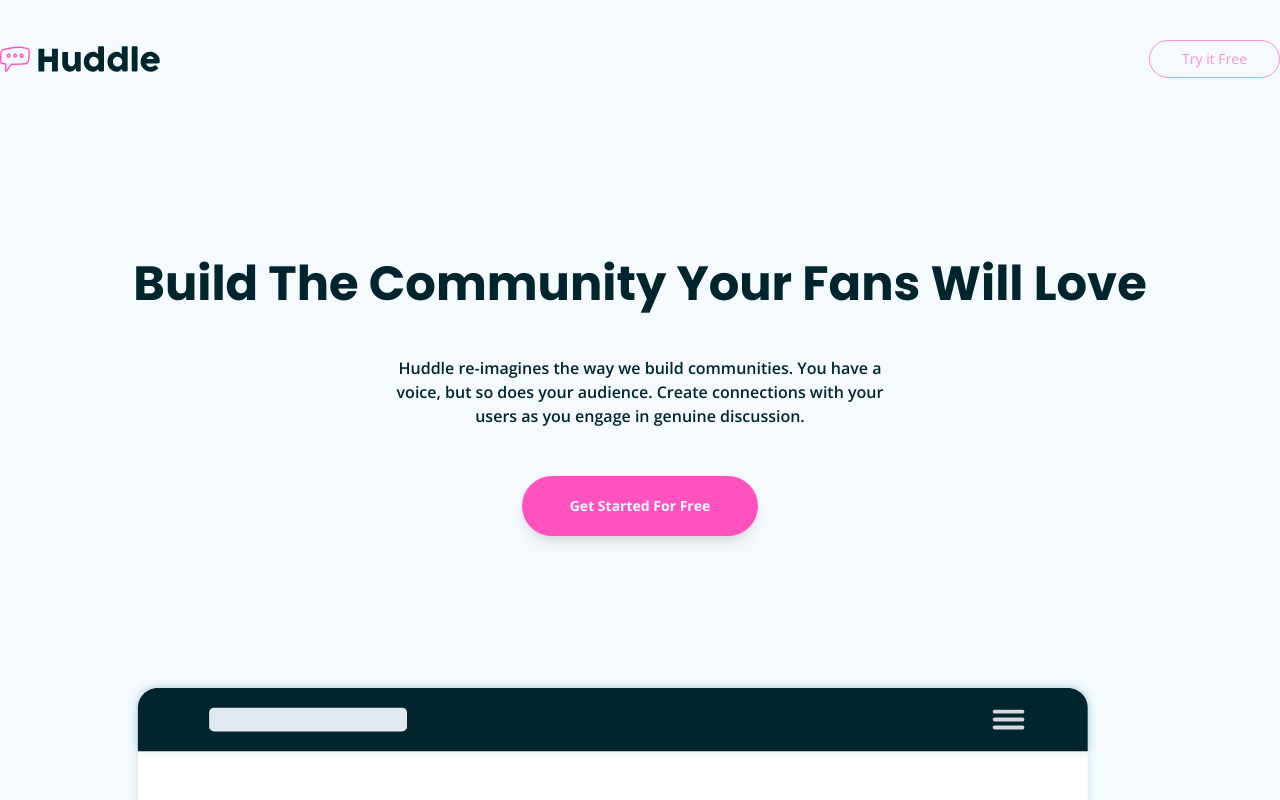
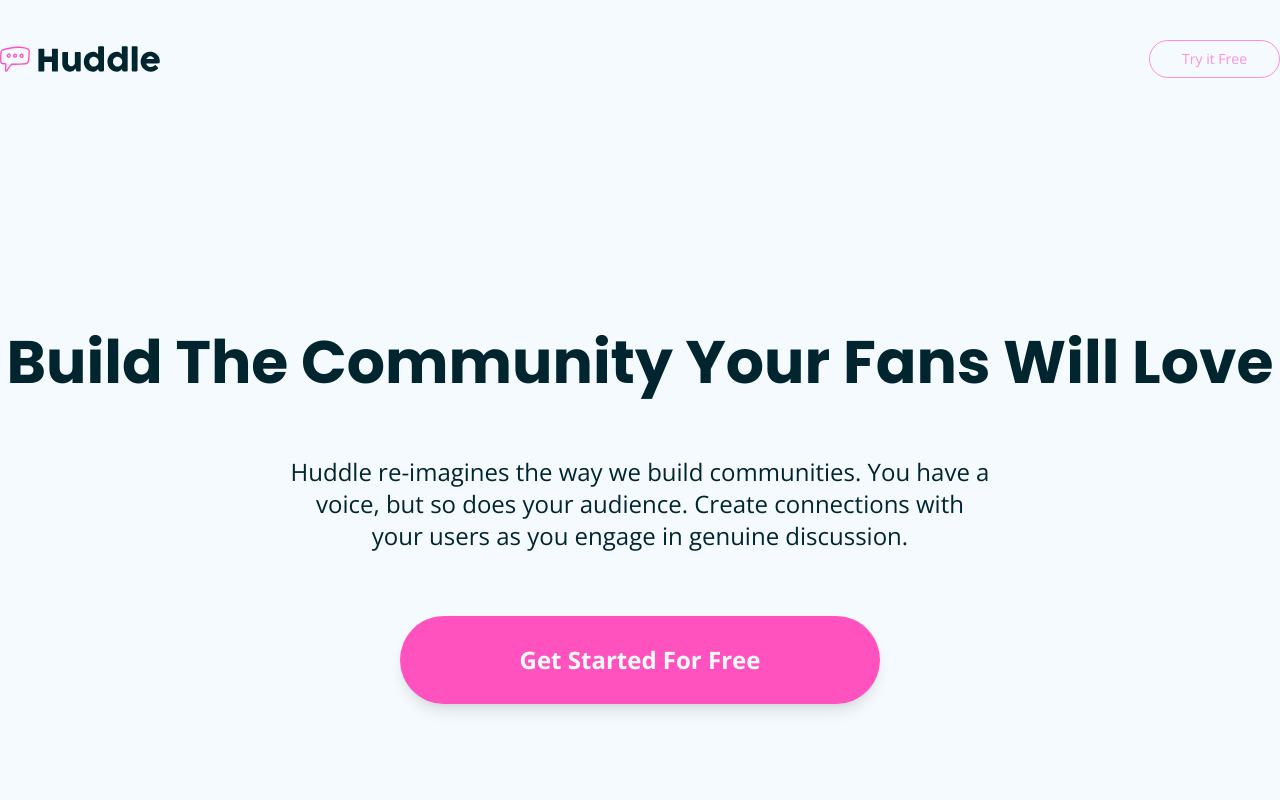
Before and after one commit to gracebir/huddle-landing-page, a React (Vite) app: page / in a window 1280 px wide. Shown: the top 800 px of the page. Built offline with nearby package versions, Linux system fonts and the light colour scheme.

Commit message:
update hero section

```diff
--- a/src/components/Hero.jsx
+++ b/src/components/Hero.jsx
@@ -2,16 +2,15 @@ import React from 'react'
 
 const Hero = () => {
     return (
-        <div className='lg:h-[70vh] h-[50vh]  flex items-center'>
-            <div className='text-center flex flex-col gap-10 lg:gap-12 items-center  mx-auto'>
-                <h1 className='text-color-dark-cyan text-3xl lg:text-5xl leading-10 font-poppins font-bold'>Build The Community Your Fans Will Love</h1>
-                <p className='text-color-dark-cyan text-sm lg:text-base font-semibold lg:max-w-xl lg:px-8'>
+        <div className='lg:h-screen h-[50vh] flex items-center'>
+            <div className='text-center flex flex-col flex-1 gap-10 lg:gap-16 items-center mx-auto'>
+                <h1 className='text-color-dark-cyan text-3xl lg:text-6xl leading-10 font-poppins font-bold'>Build The Community Your Fans Will Love</h1>
+                <p className='text-color-dark-cyan text-sm lg:text-2xl font-medium lg:max-w-3xl lg:px-8'>
                     Huddle re-imagines the way we build communities. You have a voice, but so does
                     your audience. Create connections with your users as you engage in genuine discussion.
                 </p>
-                <button className="bg-color-pink hover:bg-color-light-pink text-color-pale-blue font-bold px-8 lg:px-12 py-3 shadow-lg lg:py-5 rounded-full text-sm"> Get Started For Free</button>
+                <a href='#' className="bg-color-pink hover:bg-color-light-pink text-color-pale-blue font-bold w-[30rem] lg:text-2xl px-8 lg:px-0 py-3 shadow-lg lg:py-7 rounded-full text-sm"> Get Started For Free</a>
             </div>
-
         </div>
     )
 }
```
